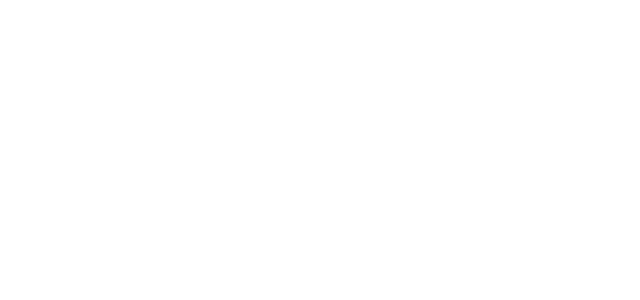
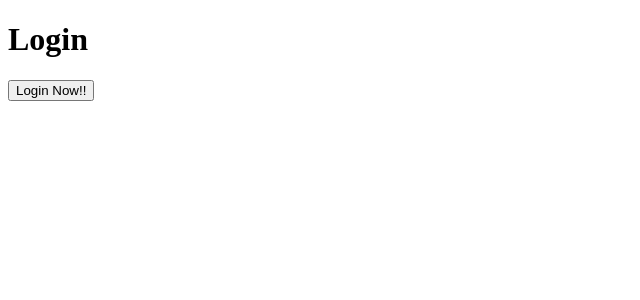
Before and after one commit to bellDev-code/instaclone-web, a React (Create React App) app: page / in a window 1280 px wide. Shown: the top 300 px of the page, without its empty margins (0-640 px from the left). Built offline with nearby package versions, Linux system fonts and the light colour scheme.

Commit message:
Reactive Variables

```diff
--- a/src/App.js
+++ b/src/App.js
@@ -1,10 +1,12 @@
+import { useReactiveVar } from "@apollo/client";
 import { BrowserRouter as Router, Route, Switch } from "react-router-dom";
 import Home from "./screens/Home";
 import Login from "./screens/Login";
 import NotFound from "./screens/NotFound";
+import { isLoggedInVar } from "./apollo";
 
 function App() {
-  const isLoggedIn = false;
+  const isLoggedIn = useReactiveVar(isLoggedInVar);
   return (
     <Router>
       <Switch>
--- /dev/null
+++ b/src/apollo.js
@@ -0,0 +1,3 @@
+import { makeVar } from "@apollo/client";
+
+export const isLoggedInVar = makeVar(false);
--- a/src/screens/Home.js
+++ b/src/screens/Home.js
@@ -1,5 +1,12 @@
+import { isLoggedInVar } from "../apollo";
+
 export const Home = () => {
-  return <div>Home</div>;
+  return (
+    <div>
+      <h1>Home</h1>
+      <button onClick={() => isLoggedInVar(false)}>Log Out Now!!</button>
+    </div>
+  );
 };
 
 export default Home;
--- a/src/screens/Login.js
+++ b/src/screens/Login.js
@@ -1,5 +1,12 @@
+import { isLoggedInVar } from "../apollo";
+
 export const Login = () => {
-  return <div></div>;
+  return (
+    <div>
+      <h1>Login</h1>
+      <button onClick={() => isLoggedInVar(true)}>Login Now!!</button>
+    </div>
+  );
 };
 
 export default Login;
```
